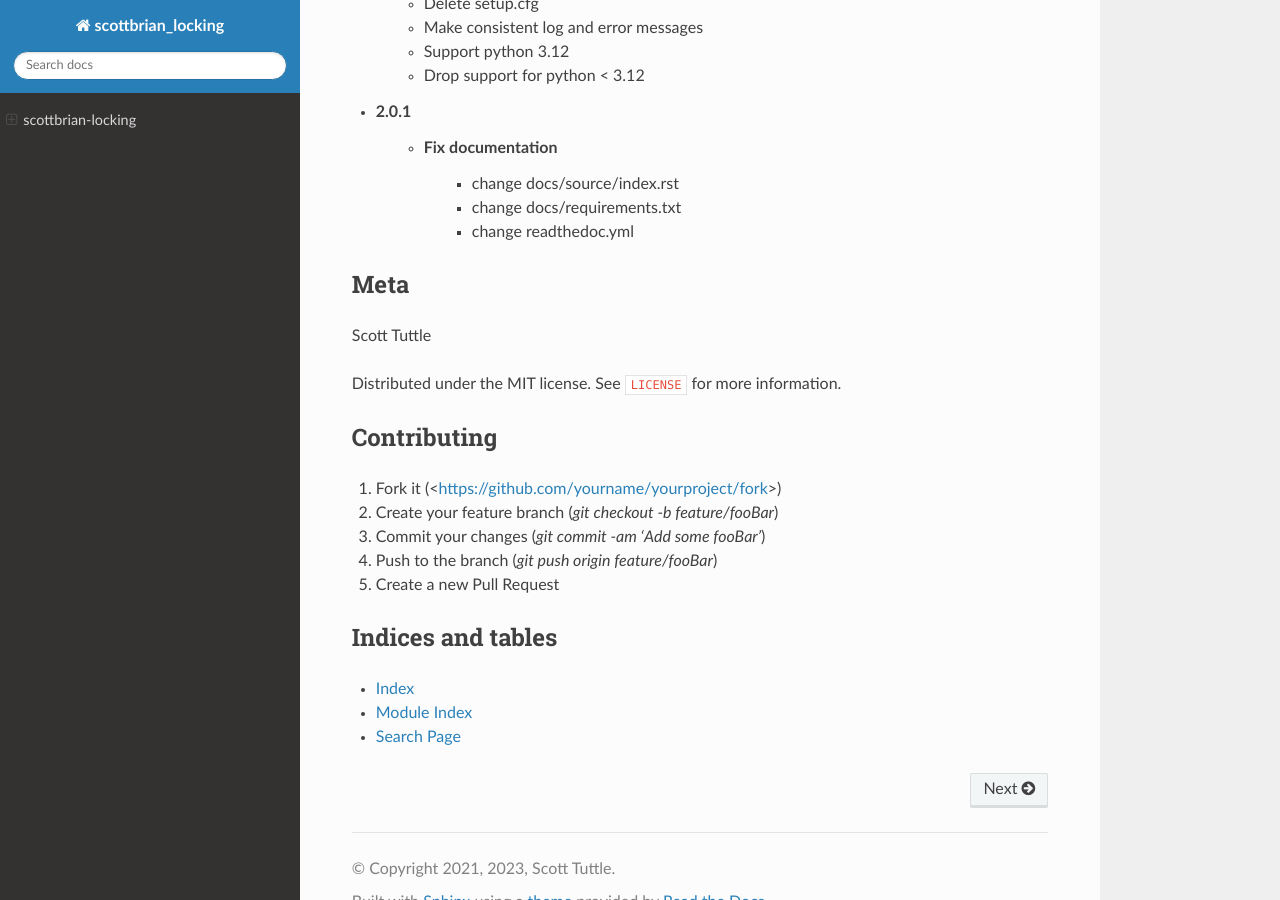
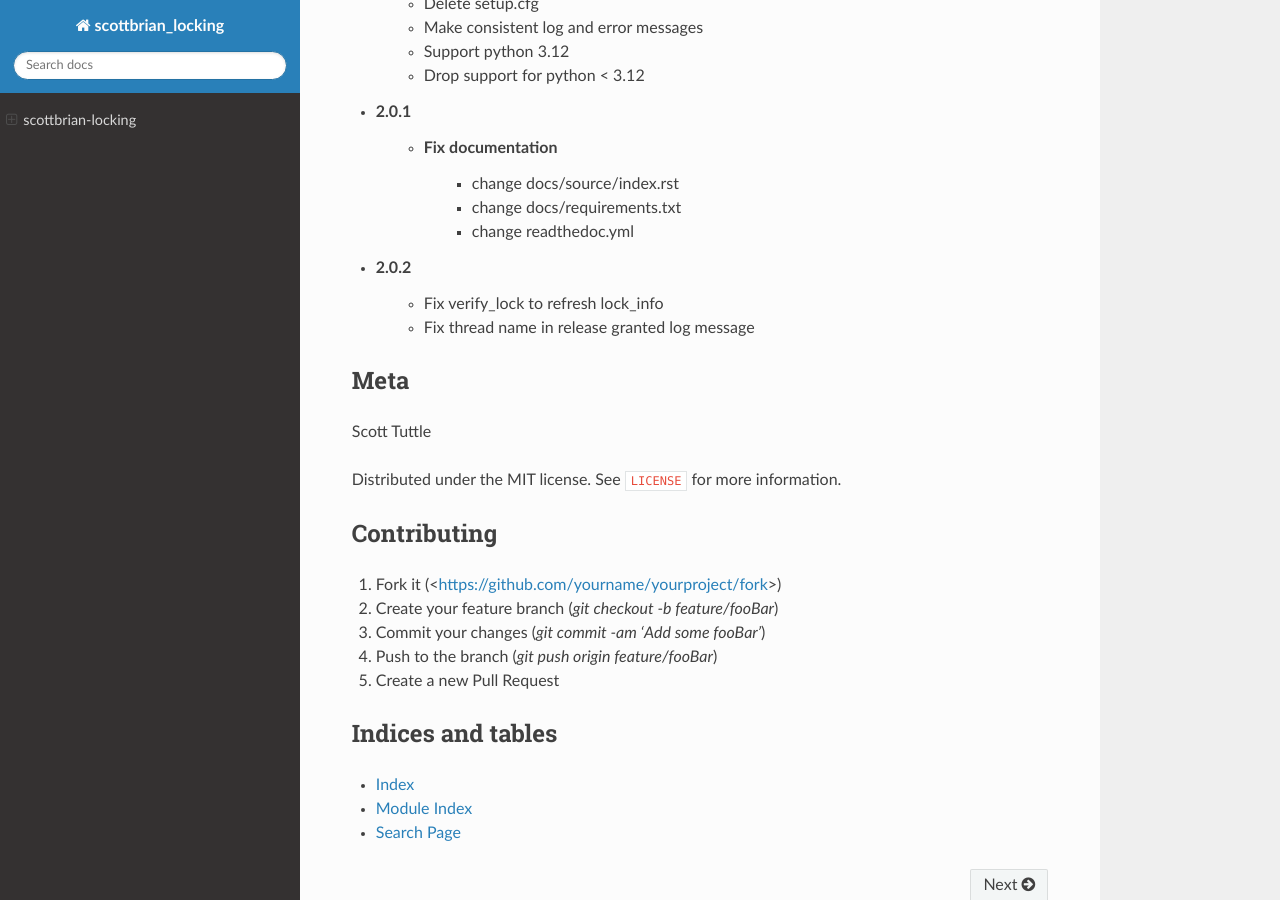
Before and after one commit to ScottBrian/scottbrian_locking, a Sphinx documentation site: the page built from docs/source/index.rst, in a window 1280 px wide and 900 px high, scrolled down 1254 px. Built offline with Sphinx 7.4.7 and the Read the Docs theme 2.0.0, drawn with Linux system fonts in a browser that asks for light colours.

Commit message:
test verify 8

```diff
--- a/README.rst
+++ b/README.rst
@@ -71,6 +71,9 @@ Release History
         * change docs/requirements.txt
         * change readthedoc.yml
 
+* 2.0.2
+    * Fix verify_lock to refresh lock_info
+    * Fix thread name in release granted log message
 
 Meta
 ====
--- a/docs/source/conf.py
+++ b/docs/source/conf.py
@@ -28,7 +28,7 @@ copyright = "2021, 2023, Scott Tuttle"
 author = "Scott Tuttle"
 
 # The full version, including alpha/beta/rc tags
-release = "2.0.1"
+release = "2.0.2"
 
 
 # -- General configuration ---------------------------------------------------
--- a/pyproject.toml
+++ b/pyproject.toml
@@ -1,6 +1,6 @@
 [project]
 name = "scottbrian_locking"
-version = "2.0.1"
+version = "2.0.2"
 description = "Exclusive and shared locking"
 readme = "README.rst"
 requires-python = "~=3.12"
--- a/src/scottbrian_locking/__init__.py
+++ b/src/scottbrian_locking/__init__.py
@@ -4,4 +4,4 @@ import logging
 
 logging.getLogger(__name__).addHandler(logging.NullHandler())
 
-__version__ = "2.0.1"
+__version__ = "2.0.2"
```
Also changed, not shown: 2 other files.
